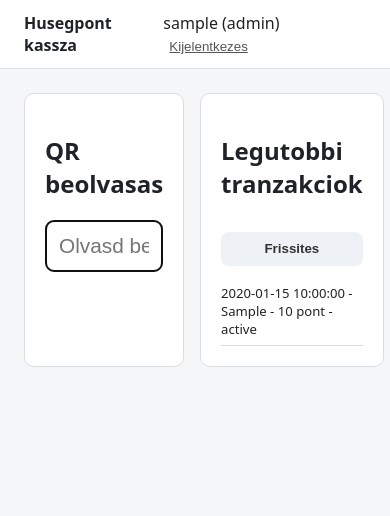
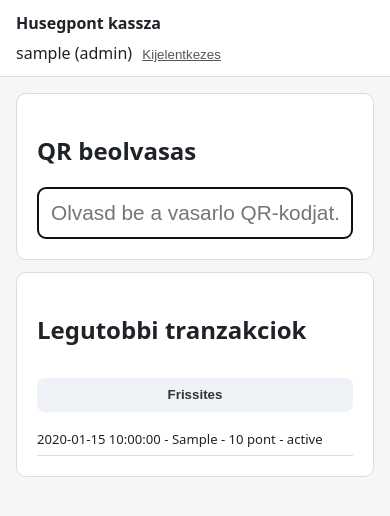
Before and after one commit to marhapori/unas-loyalty-middleware, a FastAPI app: page /scan/1 in a window 390 px wide. Shown: the top 516 px of the page. Run offline with FastAPI, Linux system fonts and the light colour scheme; the visitor is signed in with stand-in values (Sample User, id 1); tables that the repository leaves empty hold one stand-in row (values such as "Sample post").

Commit message:
Fix mobile layout overflow and repeated login on phone
- Add responsive breakpoint (720px) so the cashier layout, earn/redeem
  boxes and login card stack in a single column on narrow screens
  instead of overflowing.
- Change the session cookie from SameSite=Strict to Lax with an
  explicit 30-day max_age. Strict was dropping the cookie whenever a
  cashier opened a scanned QR link from the phone's camera/QR app
  (a cross-site top-level navigation), forcing a fresh login on every
  scan. CSRF protection is unaffected since it already relies on a
  custom header + Origin check (api/deps.py verify_same_origin), not
  SameSite.

Co-Authored-By: Claude Sonnet 5 <noreply@anthropic.com>

```diff
--- a/src/loyalty_app/main.py
+++ b/src/loyalty_app/main.py
@@ -56,7 +56,18 @@ def create_app() -> FastAPI:
 
     https_only = settings.app_base_url.startswith("https://")
     app.add_middleware(
-        SessionMiddleware, secret_key=settings.session_secret, same_site="strict", https_only=https_only
+        SessionMiddleware,
+        secret_key=settings.session_secret,
+        # "lax" (nem "strict"): amikor az elado a telefon kamerajaval/QR-olvaso
+        # appjaval nyitja meg a beolvasott linket, az a bongeszo szemeben egy
+        # kulso appbol jovo (cross-site) navigacio - "strict" cookie-t ilyenkor
+        # a bongeszo nem kuldene el, ami minden szkenneleskor uj bejelentkezest
+        # kenyszeritene ki. A CSRF-vedelmet ugyis kulon egyedi header + Origin-
+        # ellenorzes adja, nem a SameSite-attributum, lasd api/deps.py
+        # verify_same_origin es docs/ARCHITECTURE_DECISIONS.md 7. pont.
+        same_site="lax",
+        https_only=https_only,
+        max_age=60 * 60 * 24 * 30,
     )
     app.mount("/static", StaticFiles(directory=str(STATIC_DIR)), name="static")
 
--- a/src/loyalty_app/static/styles.css
+++ b/src/loyalty_app/static/styles.css
@@ -197,3 +197,27 @@ body {
   gap: 0.75rem;
   margin-top: 1.25rem;
 }
+
+@media (max-width: 720px) {
+  .layout {
+    grid-template-columns: 1fr;
+    padding: 1rem;
+    gap: 0.75rem;
+  }
+
+  .op-grid {
+    grid-template-columns: 1fr;
+  }
+
+  .topbar {
+    flex-wrap: wrap;
+    gap: 0.5rem;
+    padding: 0.75rem 1rem;
+  }
+
+  .login-card {
+    width: 100%;
+    max-width: 320px;
+    padding: 1.5rem;
+  }
+}
--- a/src/loyalty_app/templates/login.html
+++ b/src/loyalty_app/templates/login.html
@@ -4,7 +4,7 @@
   <meta charset="utf-8" />
   <meta name="viewport" content="width=device-width, initial-scale=1" />
   <title>Bejelentkezes - Husegpont kassza</title>
-  <link rel="stylesheet" href="/static/styles.css" />
+  <link rel="stylesheet" href="/static/styles.css?v=3" />
 </head>
 <body class="login-body">
   <main class="login-card">
--- a/src/loyalty_app/templates/register.html
+++ b/src/loyalty_app/templates/register.html
@@ -4,7 +4,7 @@
   <meta charset="utf-8" />
   <meta name="viewport" content="width=device-width, initial-scale=1" />
   <title>Kassza - Husegpont</title>
-  <link rel="stylesheet" href="/static/styles.css?v=2" />
+  <link rel="stylesheet" href="/static/styles.css?v=3" />
 </head>
 <body data-role="{{ role }}"{% if initial_qr_payload %} data-initial-qr-payload="{{ initial_qr_payload }}"{% endif %}>
   <header class="topbar">
```
Also changed, not shown: docs/ARCHITECTURE_DECISIONS.md (+6 -1 lines).
